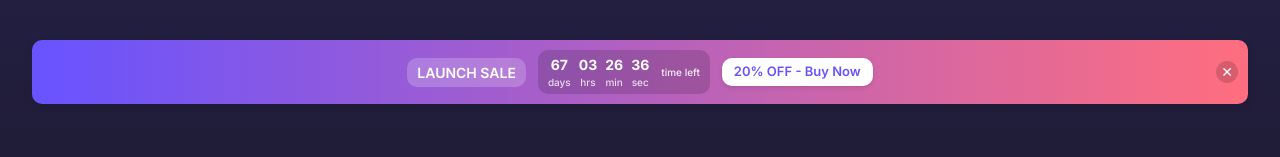
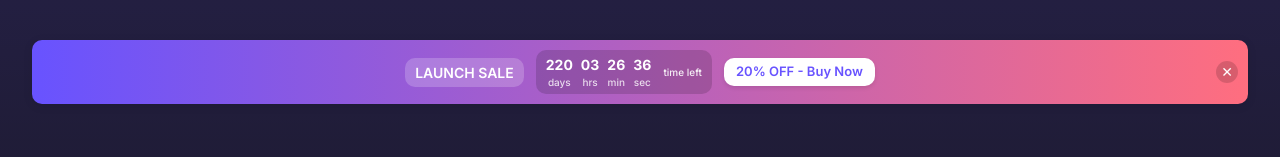
Before and after one commit to davenaus/ClipboardIt, a React (Create React App) app: page / in a window 1280 px wide. Shown: the top 157 px of the page. Built offline with nearby package versions, Linux system fonts and the light colour scheme; grey boxes are pictures that could not be loaded.

Commit message:
Updated Timer to December

```diff
--- a/src/components/layout/Header.tsx
+++ b/src/components/layout/Header.tsx
@@ -13,7 +13,7 @@ const CountdownTimer = () => {
 
   useEffect(() => {
     const calculateTimeLeft = () => {
-      const difference = new Date('July 1, 2025').getTime() - new Date().getTime();
+      const difference = new Date('December 1, 2025').getTime() - new Date().getTime();
 
       if (difference > 0) {
         return {
```
